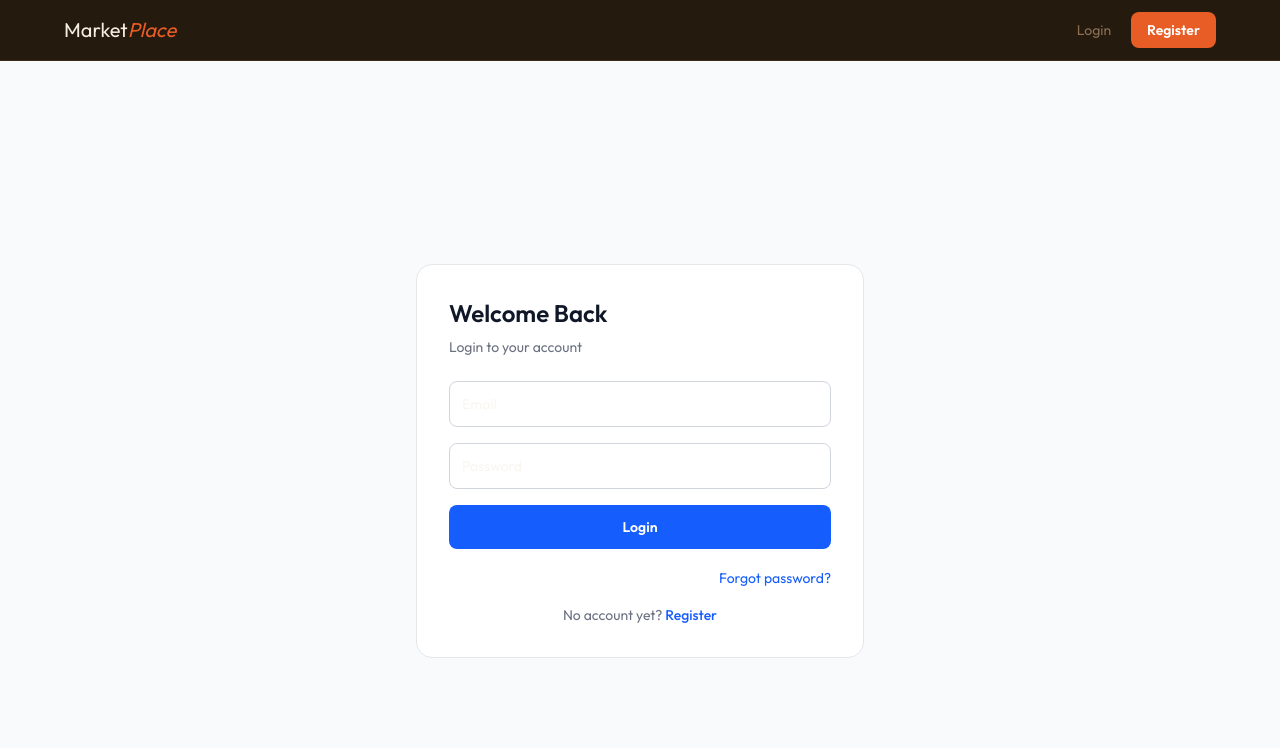
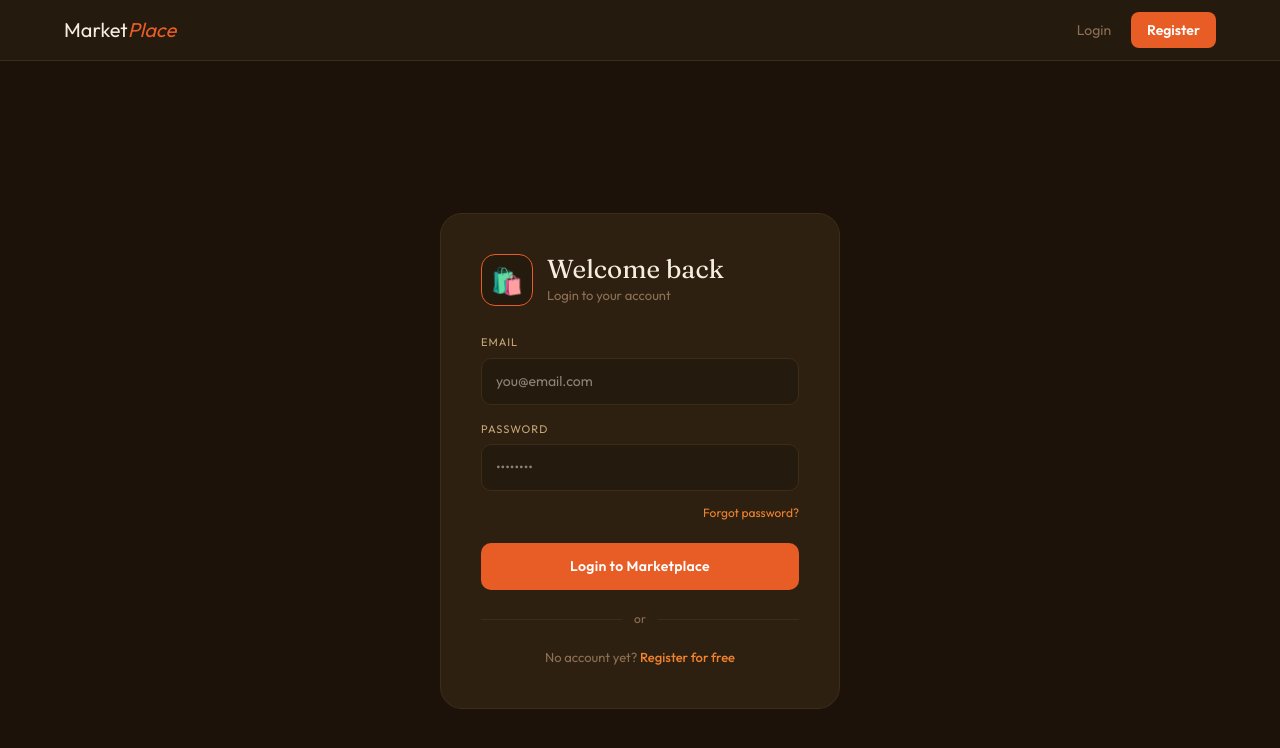
Before and after one commit to RaseltheHansel/marketPlace, a React (Vite) app in the folder client/react/: page /login in a window 1280 px wide. Shown: the top 748 px of the page. Built offline with nearby package versions, Linux system fonts and the light colour scheme.

Commit message:
done changing the ui of login page

```diff
--- a/client/react/src/pages/Login.tsx
+++ b/client/react/src/pages/Login.tsx
@@ -23,34 +23,92 @@ export default function Login() {
     onError: () => alert('Login failed. Check your email and password.'),
   });
 
-  const inp = 'w-full border border-gray-300 p-3 rounded-lg outline-none focus:border-blue-500 text-sm';
+  const inputStyle = {
+    width: '100%',
+    background: '#251a0e',
+    border: '1px solid #3d2d18',
+    color: '#f5ede0',
+    padding: '12px 14px',
+    borderRadius: '10px',
+    fontSize: '14px',
+    fontFamily: 'Outfit, sans-serif',
+    outline: 'none',
+  };
 
   return (
-    <div className='min-h-screen bg-gray-50 flex items-center justify-center px-4'>
-      <div className='bg-white rounded-2xl border border-gray-200 p-8 w-full max-w-md'>
-        <h1 className='text-2xl font-bold text-gray-900 mb-2'>Welcome Back</h1>
-        <p className='text-sm text-gray-500 mb-6'>Login to your account</p>
+    <div style={{ background: '#1c1209', minHeight: '100vh', display: 'flex', alignItems: 'center', justifyContent: 'center', padding: '24px' }}>
+      <div style={{ background: '#2e2010', border: '1px solid #3d2d18', borderRadius: '22px', padding: '40px', width: '100%', maxWidth: '400px' }}>
+
+        {/* Top */}
+        <div style={{ display: 'flex', alignItems: 'center', gap: '14px', marginBottom: '28px' }}>
+          <div style={{ width: '52px', height: '52px', background: '#251a0e', border: '1px solid #e85d26', borderRadius: '14px', display: 'flex', alignItems: 'center', justifyContent: 'center', fontSize: '26px' }}>
+            🛍️
+          </div>
+          <div>
+            <h1 style={{ fontFamily: 'Fraunces, serif', fontSize: '26px', color: '#f5ede0', lineHeight: 1.1 }}>
+              Welcome back
+            </h1>
+            <p style={{ fontSize: '13px', color: '#8c7055', marginTop: '2px' }}>
+              Login to your account
+            </p>
+          </div>
+        </div>
+
+        {/* Form */}
         <form onSubmit={(e: FormEvent) => { e.preventDefault(); mutation.mutate(); }}
-          className='space-y-4'>
-          <input type='email' placeholder='Email' value={email}
-            onChange={e => setEmail(e.target.value)} required className={inp} />
-          <input type='password' placeholder='Password' value={password}
-            onChange={e => setPassword(e.target.value)} required className={inp} />
+          style={{ display: 'flex', flexDirection: 'column', gap: '16px' }}>
+
+          <div>
+            <label style={{ fontSize: '11px', color: '#c9a87a', display: 'block', marginBottom: '7px', letterSpacing: '1px', textTransform: 'uppercase' }}>
+              Email
+            </label>
+            <input type='email' placeholder='you@email.com' value={email}
+              onChange={e => setEmail(e.target.value)} required style={inputStyle}
+              onFocus={e => (e.target as HTMLInputElement).style.borderColor = '#e85d26'}
+              onBlur={e => (e.target as HTMLInputElement).style.borderColor = '#3d2d18'} />
+          </div>
+
+          <div>
+            <label style={{ fontSize: '11px', color: '#c9a87a', display: 'block', marginBottom: '7px', letterSpacing: '1px', textTransform: 'uppercase' }}>
+              Password
+            </label>
+            <input type='password' placeholder='••••••••' value={password}
+              onChange={e => setPassword(e.target.value)} required style={inputStyle}
+              onFocus={e => (e.target as HTMLInputElement).style.borderColor = '#e85d26'}
+              onBlur={e => (e.target as HTMLInputElement).style.borderColor = '#3d2d18'} />
+            <div style={{ textAlign: 'right', marginTop: '8px' }}>
+              <Link to='/forgot-password'
+                style={{ fontSize: '12px', color: '#f0832f', textDecoration: 'none' }}>
+                Forgot password?
+              </Link>
+            </div>
+          </div>
+
           <button type='submit' disabled={mutation.isPending}
-            className='w-full bg-blue-600 hover:bg-blue-700 disabled:opacity-50
-              text-white py-3 rounded-lg font-bold text-sm'>
-            {mutation.isPending ? 'Logging in...' : 'Login'}
+            style={{
+              background: mutation.isPending ? '#7a3010' : '#e85d26',
+              color: '#fff', border: 'none', padding: '13px',
+              borderRadius: '10px', fontSize: '14px', fontWeight: 600,
+              cursor: mutation.isPending ? 'not-allowed' : 'pointer',
+              fontFamily: 'Outfit, sans-serif', marginTop: '4px',
+              letterSpacing: '0.3px', transition: 'background 0.2s',
+            }}>
+            {mutation.isPending ? 'Logging in...' : 'Login to Marketplace'}
           </button>
-          <div className='text-right'>
-           <Link to='/forgot-password'
-            className='text-sm text-blue-600 hover:underline'>
-            Forgot password?
+        </form>
+
+        {/* Divider */}
+        <div style={{ display: 'flex', alignItems: 'center', gap: '12px', margin: '20px 0' }}>
+          <div style={{ flex: 1, height: '1px', background: '#3d2d18' }} />
+          <span style={{ fontSize: '12px', color: '#8c7055' }}>or</span>
+          <div style={{ flex: 1, height: '1px', background: '#3d2d18' }} />
+        </div>
+
+        <p style={{ textAlign: 'center', fontSize: '13px', color: '#8c7055' }}>
+          No account yet?{' '}
+          <Link to='/register' style={{ color: '#f0832f', fontWeight: 500, textDecoration: 'none' }}>
+            Register for free
           </Link>
-        </div>
-        </form>
-        <p className='text-sm text-center text-gray-500 mt-4'>
-          No account yet?{' '}
-          <Link to='/register' className='text-blue-600 hover:underline font-medium'>Register</Link>
         </p>
       </div>
     </div>
```
